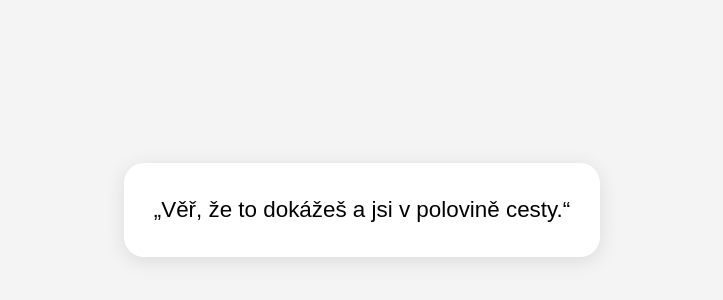
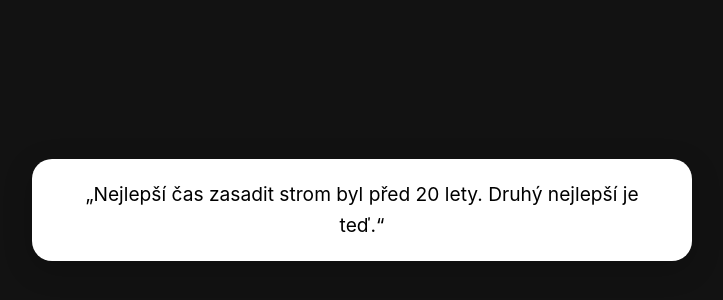
Before and after one commit to danieljakl/motivation_quotes, a plain HTML site: page index.html in a window 1280 px wide. Shown: the part 190-490 px from the top of the page, without its empty margins (278-1001 px from the left). Drawn offline with Linux system fonts and the light colour scheme.

Commit message:
Update index.html

```diff
--- a/index.html
+++ b/index.html
@@ -1,27 +1,30 @@
 <!DOCTYPE html>
-<html lang="en">
+<html lang="cs">
 <head>
   <meta charset="UTF-8">
   <title>Motivační citát</title>
   <style>
     body {
-      font-family: sans-serif;
-      background: #f4f4f4;
+      background: #121212;
+      margin: 0;
+      padding: 0;
+      font-family: -apple-system, BlinkMacSystemFont, 'Segoe UI', Roboto, sans-serif;
       display: flex;
+      align-items: center;
       justify-content: center;
-      align-items: center;
       height: 100vh;
-      margin: 0;
     }
+
     .quote-box {
-      background: white;
-      padding: 30px;
+      background: #ffffff;
+      color: #000;
+      padding: 20px 30px;
       border-radius: 20px;
-      box-shadow: 0 4px 20px rgba(0,0,0,0.1);
+      box-shadow: 0 8px 30px rgba(0, 0, 0, 0.2);
+      font-size: 1.2rem;
       max-width: 600px;
       text-align: center;
-      font-size: 1.4em;
-      line-height: 1.5;
+      line-height: 1.6;
     }
   </style>
 </head>
@@ -32,11 +35,11 @@
 
   <script>
     const quotes = [
-      "„Nejlepší čas zasadit strom byl před 20 lety. Druhý nejlepší je teď.“",
-      "„Úspěch není konečný, neúspěch není fatální: důležitá je odvaha pokračovat.“",
       "„Nečekej. Nikdy nebude ten správný čas.“",
       "„Tvůj čas je omezený, tak jím neplýtvej na život někoho jiného.“",
-      "„Věř, že to dokážeš a jsi v polovině cesty.“"
+      "„Věř, že to dokážeš – a jsi v polovině cesty.“",
+      "„Úspěch není konečný, neúspěch není fatální: důležitá je odvaha pokračovat.“",
+      "„Nejlepší čas zasadit strom byl před 20 lety. Druhý nejlepší je teď.“"
     ];
     const quote = quotes[Math.floor(Math.random() * quotes.length)];
     document.getElementById("quoteBox").innerText = quote;
```
